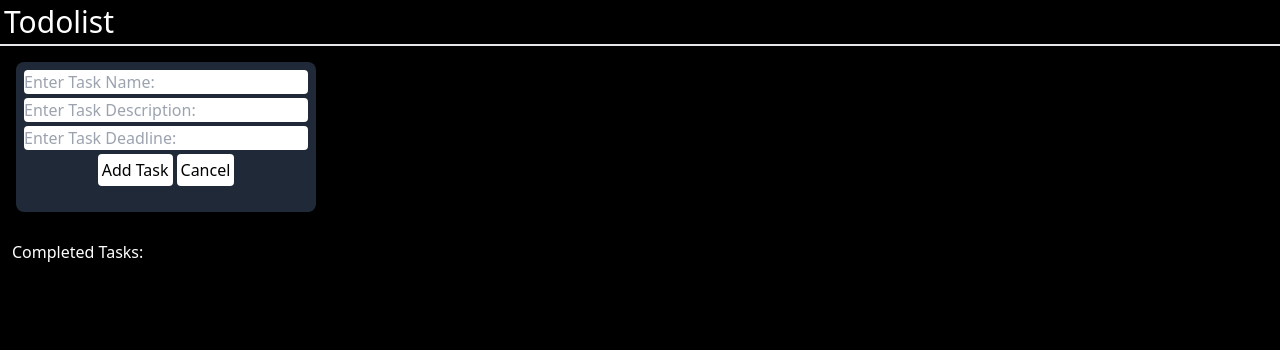
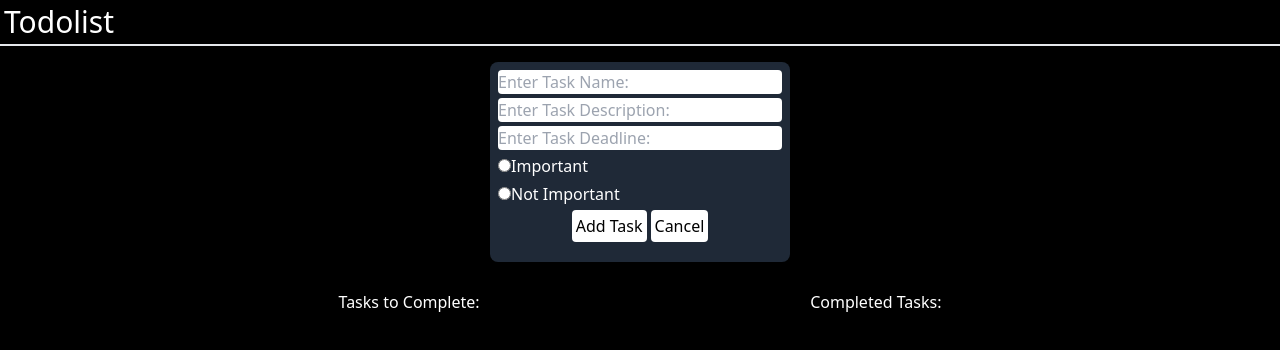
Before and after one commit to mehtashreyans3602/todolist, a Next.js app: page / in a window 1280 px wide. Both pictures are taken after a click on the button "Create Task". Shown: the top 350 px of the page. Built offline with nearby package versions, Linux system fonts and the light colour scheme.

Commit message:
Update index.tsx

```diff
--- a/src/pages/index.tsx
+++ b/src/pages/index.tsx
@@ -4,17 +4,20 @@ interface TaskListData {
   TaskName: string;
   TaskDescription: string;
   TaskDeadline: string;
+  Status: string;
+
 }
 
 export default function Home() {
   const [errorMessage, setErrorMessage] = useState('');
   const [taskList, setTaskList] = useState<TaskListData[]>([]);
   const [completedTaskList, setCompletedTaskList] = useState<TaskListData[]>([]);
-
+  const [selectedOption, setSelectedOption] = useState<string | null>(null);
   const [taskListData, setTaskListData] = useState<TaskListData>({
     TaskName: '',
     TaskDescription: '',
     TaskDeadline: '',
+    Status: selectedOption || '',
   });
 
   const [isClicked, setisClicked] = useState(0);
@@ -34,11 +37,13 @@ export default function Home() {
       setErrorMessage('Please fill in all fields.');
       return;
     }
-    // Create a new task object using the current input values
+
+    // Create a new task object using the current input values and selected radio button value
     const newTask: TaskListData = {
       TaskName: taskListData.TaskName,
       TaskDescription: taskListData.TaskDescription,
       TaskDeadline: taskListData.TaskDeadline,
+      Status: selectedOption || '', // Set the Status based on the selected radio button value
     };
 
     // Update the taskList state by adding the new task to the existing list
@@ -49,9 +54,11 @@ export default function Home() {
       TaskName: '',
       TaskDescription: '',
       TaskDeadline: '',
+      Status: '',
     });
     setErrorMessage('');
   }
+
 
   function handleTaskCompleted(taskName: string): void {
     // Find the task to mark as completed in the main task list
@@ -74,34 +81,76 @@ export default function Home() {
     setTaskList(updatedTaskList);
   }
 
+  const handleRadioChange = (e: React.ChangeEvent<HTMLInputElement>) => {
+    setSelectedOption(e.target.value);
+  };
+
   return (
     <div className="text-white">
       <div className="items-center p-1 text-3xl border-b-2">Todolist</div>
-      <div className="flex flex-col-reverse">
-        <div className='p-2 m-1 space-y-2'>
+      <div className="flex flex-col-reverse justify-center items-center">
+        <div className='w-full flex flex-col md:flex-row justify-evenly p-2 m-1 md:space-y-0 space-y-2'>
+          <div>
+            <div>Tasks to Complete:</div>
+            {taskList.map((task, index) => (
+              <div
+                className="flex md:flex-row flex-col m-1 md:space-x-2 space-x-0 md:space-y-0 space-y-2"
+                key={index}
+              >
+                <div className="w-[50vh] md:w-[300px] h-[200px] rounded-lg drop-shadow-lg bg-gray-800 p-2">
+                  <h1 className="text-xl font-normal">{task.TaskName}</h1>
+                  <h3 className="text-lg font-light">Description: {task.TaskDescription}</h3>
+                  <h5 className="text-md font-extralight font-sans">Deadline: {task.TaskDeadline}</h5>
+
+                  {/* Inside the taskList.map section */}
+                  <h5 className="text-md font-extralight font-sans">
+                    Status: <span className={task.Status === "Important" ? 'text-blue-500' : 'text-yellow-500'}>
+                      {task.Status}
+                    </span>
+                  </h5>
+
+                  <br />
+                  <div className="flex flex-row space-x-1">
+                    <button onClick={() => handleTaskCompleted(task.TaskName)} className="text-green-500 font-medium">
+                      Complete
+                    </button>
+                    <button onClick={() => RemoveTask(task.TaskName)} className="text-red-600 font-medium">
+                      Remove
+                    </button>
+                  </div>
+                </div>
+              </div>
+            ))}
+          </div>
+          <div>
             <div>Completed Tasks:</div>
             {completedTaskList.map((task, index) => (
               <div
                 className="flex md:flex-row flex-col m-1 md:space-x-2 space-x-0 md:space-y-0 space-y-2"
                 key={index}
               >
-              <div className="w-[50vh] md:w-[300px] h-[150px] rounded-lg drop-shadow-lg bg-gray-800 p-2">
+                <div className="w-[50vh] md:w-[300px] h-[200px] rounded-lg drop-shadow-lg bg-gray-800 p-2">
                   <h1 className="text-xl font-normal">{task.TaskName}</h1>
                   <h3 className="text-lg font-light">Description: {task.TaskDescription}</h3>
                   <h5 className="text-md font-extralight font-sans">Deadline: {task.TaskDeadline}</h5>
+                  <h5 className="text-md font-extralight font-sans">
+                    Status: <span className={task.Status === "Important" ? 'text-blue-500' : 'text-yellow-500'}>
+                      {task.Status}
+                    </span>
+                  </h5>
                 </div>
               </div>
             ))}
           </div>
-        <div className="flex flex-col md:flex-row justify-center md:justify-start items-center m-1 p-2">
+        </div>
+
+        <div className="m-1 p-2">
           {isClicked === 0 ? (
-            <div className="flex w-[50vh] md:w-[300px] h-[150px] rounded-lg drop-shadow-lg text-center justify-center items-center bg-gray-500">
-              <button className="text-md font-extralight font-sans" onClick={addTask}>
+            <button className="text-xl px-2 text-center rounded-full ring-4 font-medium font-sans hover:bg-slate-400" onClick={addTask}>
               Create Task
             </button>
-            </div>
           ) : (
-            <div className="w-[50vh] md:w-[300px] h-[150px] rounded-lg drop-shadow-lg bg-gray-800 p-2 m-1 text-black">
+            <div className="w-[50vh] md:w-[300px] h-[200px] rounded-lg drop-shadow-lg bg-gray-800 p-2 m-1 text-black">
               <form className="flex flex-col space-y-1 justify-center">
                 {errorMessage && <p className="text-red-500">{errorMessage}</p>}
                 <input
@@ -128,6 +177,26 @@ export default function Home() {
                   onChange={(e) => setTaskListData({ ...taskListData, TaskDeadline: e.target.value })}
                   required
                 />
+                <label className='text-white'>
+                  <input
+                    type="radio"
+                    value="Important"
+                    checked={selectedOption === "Important"}
+                    onChange={handleRadioChange}
+                  />
+                  Important
+                </label>
+
+                <label className='text-white'>
+                  <input
+                    type="radio"
+                    value="Not Important"
+                    checked={selectedOption === "Not Important"}
+                    onChange={handleRadioChange}
+                  />
+                  Not Important
+                </label>
+
                 <div className="flex justify-center space-x-1">
                   <button className="rounded bg-white hover:bg-slate-200 w-fit p-1" onClick={handleAddTask}>
                     Add Task
@@ -139,27 +208,6 @@ export default function Home() {
               </form>
             </div>
           )}
-          {taskList.map((task, index) => (
-            <div
-              className="flex md:flex-row flex-col m-1 md:space-x-2 space-x-0 md:space-y-0 space-y-2"
-              key={index}
-            >
-              <div className="w-[50vh] md:w-[300px] h-[150px] rounded-lg drop-shadow-lg bg-gray-800 p-2">
-                <h1 className="text-xl font-normal">{task.TaskName}</h1>
-                <h3 className="text-lg font-light">Description: {task.TaskDescription}</h3>
-                <h5 className="text-md font-extralight font-sans">Deadline: {task.TaskDeadline}</h5>
-                <br />
-                <div className="flex flex-row space-x-1">
-                  <button onClick={() => handleTaskCompleted(task.TaskName)} className="text-green-500 font-medium">
-                    Complete
-                  </button>
-                  <button onClick={() => RemoveTask(task.TaskName)} className="text-red-600 font-medium">
-                    Remove
-                  </button>
-                </div>
-              </div>
-            </div>
-          ))}
         </div>
       </div>
     </div>
```
Lines whose indentation alone changed are shown as unchanged.
